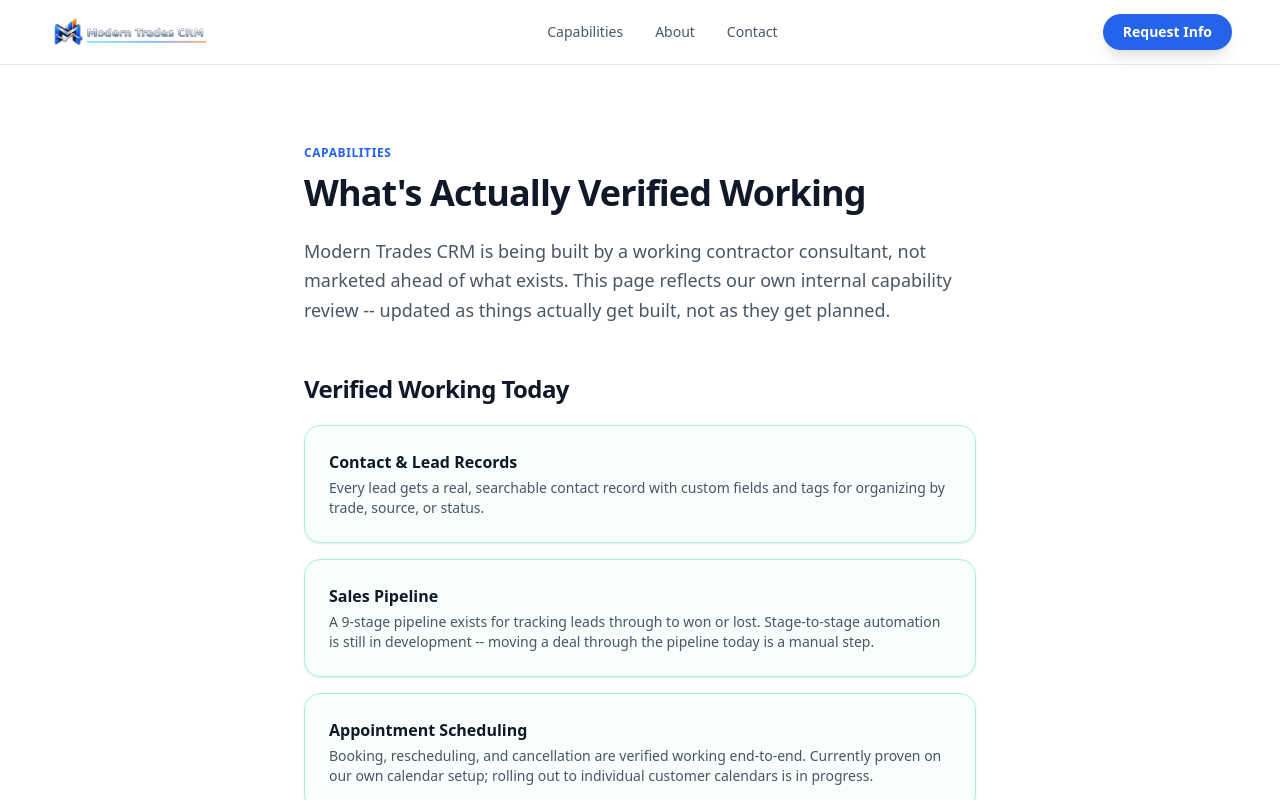
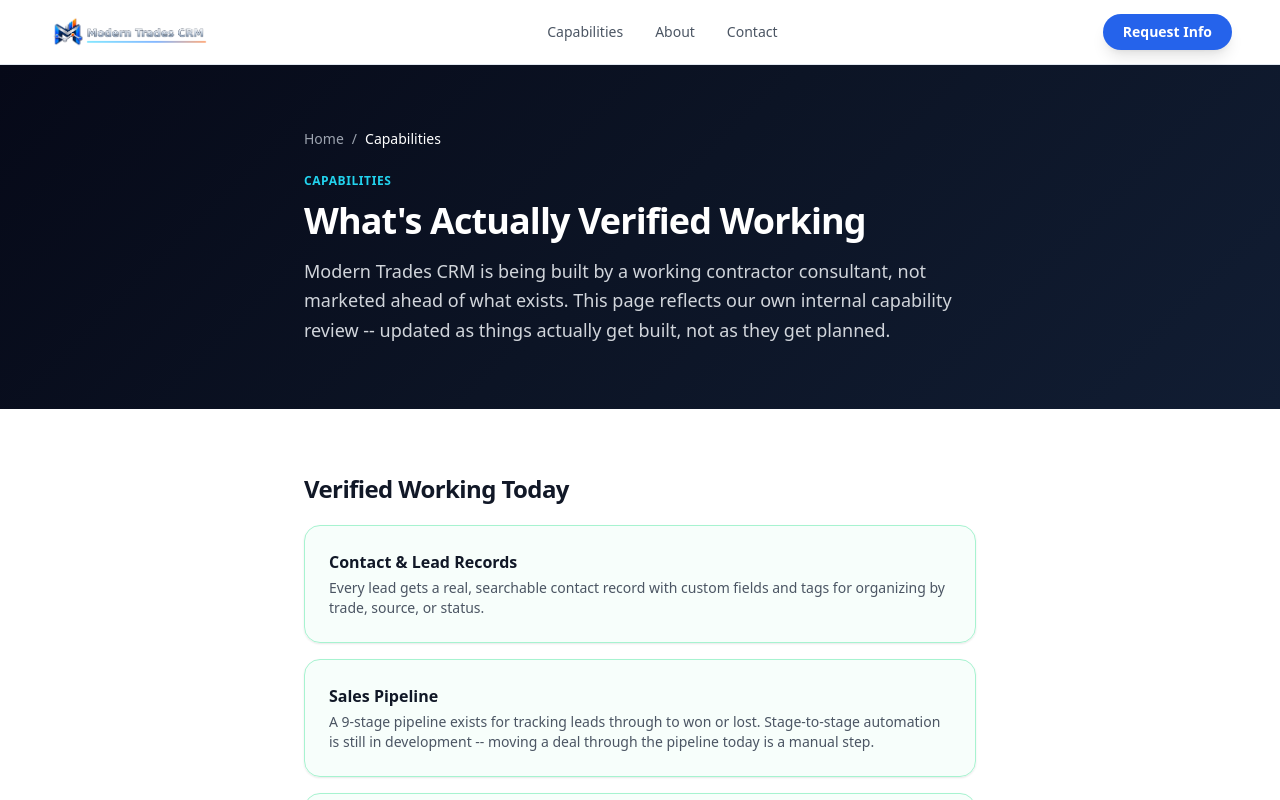
Before and after one commit to SubZeroMetrix/moderntradescrm, a Next.js app: page /capabilities in a window 1280 px wide. Shown: the top 800 px of the page. Built offline with nearby package versions, Linux system fonts and the light colour scheme; no server answers.

Commit message:
feat: apply dark-navy PageHeader across every route for visual consistency
Adds a shared PageHeader component and applies it to capabilities,
about, contact, privacy, terms -- matching the redesigned homepage
sitewide. Build/typecheck clean, all 6 routes smoke-tested locally
before shipping.

```diff
--- a/src/app/about/page.tsx
+++ b/src/app/about/page.tsx
@@ -1,4 +1,5 @@
 import { buildMetadata, organizationSchema, breadcrumbSchema } from '@/lib/seo'
+import { PageHeader } from '@/components/PageHeader'
 
 export const metadata = buildMetadata({
   title: 'About & Disclosure',
@@ -10,12 +11,11 @@ export default function AboutPage() {
   const breadcrumb = breadcrumbSchema([{ name: 'Home', url: '/' }, { name: 'About', url: '/about' }])
 
   return (
-    <div className="py-20">
+    <div>
       <script type="application/ld+json" dangerouslySetInnerHTML={{ __html: JSON.stringify(organizationSchema()) }} />
       <script type="application/ld+json" dangerouslySetInnerHTML={{ __html: JSON.stringify(breadcrumb) }} />
-      <div className="section-container max-w-3xl">
-        <p className="text-label text-brand-electric mb-3">About</p>
-        <h1 className="text-headline text-gray-900 mb-8">About Modern Trades CRM</h1>
+      <PageHeader eyebrow="About" title="About Modern Trades CRM" breadcrumb={[{ name: 'Home', href: '/' }, { name: 'About', href: '/about' }]} />
+      <div className="section-container max-w-3xl py-16">
         <div className="prose-content">
           <p>
             Modern Trades CRM is built by <strong>The Modern Trades Mentor (TMT)</strong>, a contractor operations
--- a/src/app/capabilities/page.tsx
+++ b/src/app/capabilities/page.tsx
@@ -1,5 +1,6 @@
 import Link from 'next/link'
 import { buildMetadata, organizationSchema, breadcrumbSchema } from '@/lib/seo'
+import { PageHeader } from '@/components/PageHeader'
 
 export const metadata = buildMetadata({
   title: 'Capabilities',
@@ -11,18 +12,16 @@ export default function CapabilitiesPage() {
   const breadcrumb = breadcrumbSchema([{ name: 'Home', url: '/' }, { name: 'Capabilities', url: '/capabilities' }])
 
   return (
-    <div className="py-20">
+    <div>
       <script type="application/ld+json" dangerouslySetInnerHTML={{ __html: JSON.stringify(organizationSchema()) }} />
       <script type="application/ld+json" dangerouslySetInnerHTML={{ __html: JSON.stringify(breadcrumb) }} />
-      <div className="section-container max-w-3xl">
-        <p className="text-label text-brand-electric mb-3">Capabilities</p>
-        <h1 className="text-headline text-gray-900 mb-6">What&apos;s Actually Verified Working</h1>
-        <p className="text-body-lg mb-12">
-          Modern Trades CRM is being built by a working contractor consultant, not marketed ahead of what exists.
-          This page reflects our own internal capability review -- updated as things actually get built, not as
-          they get planned.
-        </p>
-
+      <PageHeader
+        eyebrow="Capabilities"
+        title="What's Actually Verified Working"
+        description="Modern Trades CRM is being built by a working contractor consultant, not marketed ahead of what exists. This page reflects our own internal capability review -- updated as things actually get built, not as they get planned."
+        breadcrumb={[{ name: 'Home', href: '/' }, { name: 'Capabilities', href: '/capabilities' }]}
+      />
+      <div className="section-container max-w-3xl py-16">
         <h2 className="text-subhead text-gray-900 mb-5">Verified Working Today</h2>
         <div className="space-y-4 mb-12">
           <div className="card-panel border-emerald-200 bg-emerald-50/40">
--- a/src/app/contact/page.tsx
+++ b/src/app/contact/page.tsx
@@ -1,4 +1,5 @@
 import { buildMetadata, breadcrumbSchema } from '@/lib/seo'
+import { PageHeader } from '@/components/PageHeader'
 
 export const metadata = buildMetadata({
   title: 'Request Info',
@@ -10,11 +11,10 @@ export default function ContactPage() {
   const breadcrumb = breadcrumbSchema([{ name: 'Home', url: '/' }, { name: 'Contact', url: '/contact' }])
 
   return (
-    <div className="py-20">
+    <div>
       <script type="application/ld+json" dangerouslySetInnerHTML={{ __html: JSON.stringify(breadcrumb) }} />
-      <div className="section-container max-w-lg">
-        <p className="text-label text-brand-electric mb-3">Request Info</p>
-        <h1 className="text-headline text-gray-900 mb-4">Talk to Us About Modern Trades CRM</h1>
+      <PageHeader eyebrow="Request Info" title="Talk to Us About Modern Trades CRM" breadcrumb={[{ name: 'Home', href: '/' }, { name: 'Contact', href: '/contact' }]} />
+      <div className="section-container max-w-lg py-16">
         <p className="text-body-lg mb-8">
           A live request form isn&apos;t connected on this site yet -- we don&apos;t want to collect information into
           a form that isn&apos;t actually wired up. In the meantime, reach us through the working contact form on
--- a/src/app/privacy/page.tsx
+++ b/src/app/privacy/page.tsx
@@ -1,4 +1,5 @@
 import { buildMetadata, breadcrumbSchema } from '@/lib/seo'
+import { PageHeader } from '@/components/PageHeader'
 
 export const metadata = buildMetadata({
   title: 'Privacy Policy',
@@ -10,11 +11,10 @@ export default function PrivacyPage() {
   const breadcrumb = breadcrumbSchema([{ name: 'Home', url: '/' }, { name: 'Privacy', url: '/privacy' }])
 
   return (
-    <div className="py-20">
+    <div>
       <script type="application/ld+json" dangerouslySetInnerHTML={{ __html: JSON.stringify(breadcrumb) }} />
-      <div className="section-container max-w-3xl">
-        <p className="text-label text-brand-electric mb-3">Privacy</p>
-        <h1 className="text-headline text-gray-900 mb-8">Privacy Policy</h1>
+      <PageHeader eyebrow="Privacy" title="Privacy Policy" breadcrumb={[{ name: 'Home', href: '/' }, { name: 'Privacy', href: '/privacy' }]} />
+      <div className="section-container max-w-3xl py-16">
         <div className="prose-content">
           <p>Modern Trades CRM is offered nationally by SubZeroMetrix LLC, built by The Modern Trades Mentor.</p>
           <h2>Analytics</h2>
--- a/src/app/terms/page.tsx
+++ b/src/app/terms/page.tsx
@@ -1,4 +1,5 @@
 import { buildMetadata, breadcrumbSchema } from '@/lib/seo'
+import { PageHeader } from '@/components/PageHeader'
 
 export const metadata = buildMetadata({
   title: 'Terms of Use',
@@ -10,11 +11,10 @@ export default function TermsPage() {
   const breadcrumb = breadcrumbSchema([{ name: 'Home', url: '/' }, { name: 'Terms', url: '/terms' }])
 
   return (
-    <div className="py-20">
+    <div>
       <script type="application/ld+json" dangerouslySetInnerHTML={{ __html: JSON.stringify(breadcrumb) }} />
-      <div className="section-container max-w-3xl">
-        <p className="text-label text-brand-electric mb-3">Legal</p>
-        <h1 className="text-headline text-gray-900 mb-8">Terms of Use</h1>
+      <PageHeader eyebrow="Legal" title="Terms of Use" breadcrumb={[{ name: 'Home', href: '/' }, { name: 'Terms', href: '/terms' }]} />
+      <div className="section-container max-w-3xl py-16">
         <div className="prose-content">
           <p>This site is operated by SubZeroMetrix LLC on behalf of The Modern Trades Mentor.</p>
           <h2>Product Status</h2>
--- /dev/null
+++ b/src/components/PageHeader.tsx
@@ -0,0 +1,35 @@
+import Link from 'next/link'
+
+export function PageHeader({
+  eyebrow,
+  title,
+  description,
+  breadcrumb,
+}: {
+  eyebrow: string
+  title: string
+  description?: string
+  breadcrumb: { name: string; href: string }[]
+}) {
+  return (
+    <div className="bg-gradient-navy dark-section py-16">
+      <div className="section-container max-w-3xl">
+        <nav aria-label="Breadcrumb" className="text-sm text-gray-400 mb-6">
+          {breadcrumb.map((item, i) => (
+            <span key={item.href}>
+              {i > 0 && <span className="mx-2" aria-hidden="true">/</span>}
+              {i === breadcrumb.length - 1 ? (
+                <span className="text-white">{item.name}</span>
+              ) : (
+                <Link href={item.href} className="hover:text-brand-cyan transition-colors">{item.name}</Link>
+              )}
+            </span>
+          ))}
+        </nav>
+        <p className="text-label text-brand-cyan mb-3">{eyebrow}</p>
+        <h1 className="text-headline text-white mb-4">{title}</h1>
+        {description && <p className="text-body-lg max-w-2xl">{description}</p>}
+      </div>
+    </div>
+  )
+}
```
